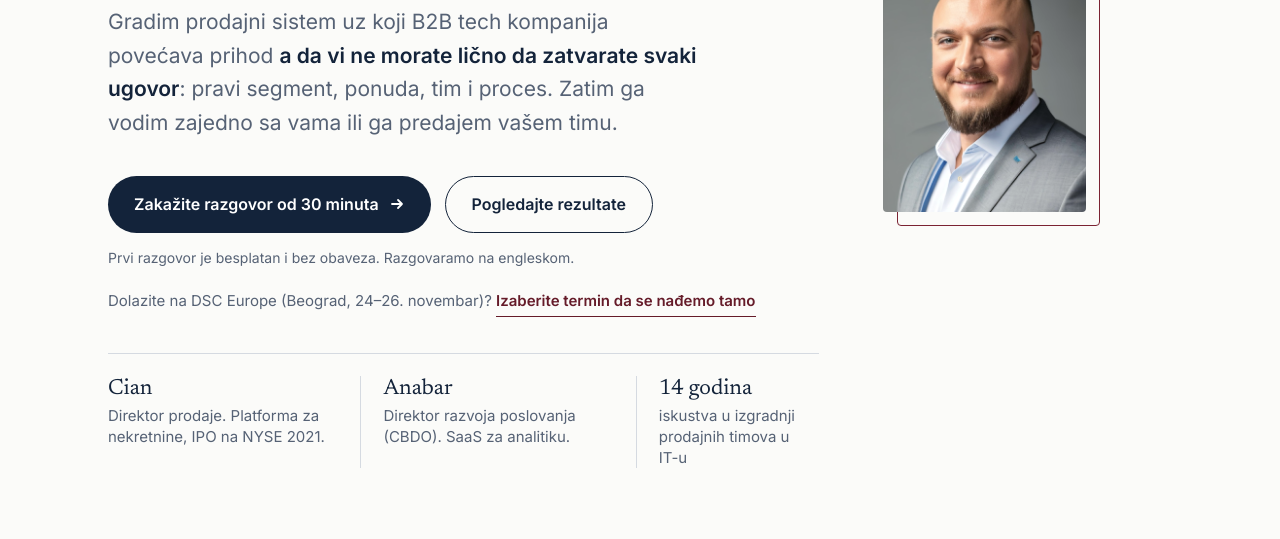
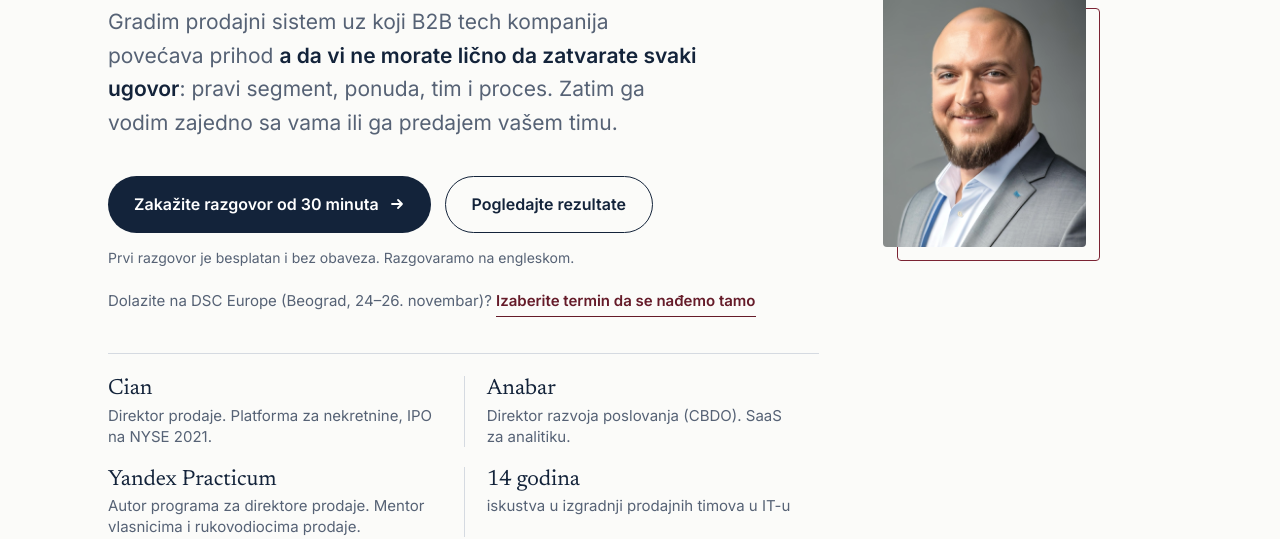
Before and after one commit to sergeyant2019-cell/antipkin.io, a plain HTML site: page sr/index.html in a window 1280 px wide. Shown: the part 428-967 px from the top of the page. Drawn offline with Linux system fonts and the light colour scheme.

Commit message:
Add Yandex Practicum credential to EN and SR pages
Co-Authored-By: Claude Opus 5.5 <noreply@anthropic.com>

```diff
--- a/sr/index.html
+++ b/sr/index.html
@@ -97,9 +97,10 @@
   @media (max-width: 560px) { .nav .btn.small .long { display:none; } }
   .event[hidden] { display:none; }
   .event a { color:var(--accent-d); font-weight:600; text-decoration:none; border-bottom:1px solid currentColor; padding:6px 0; }
-  .creds { list-style:none; display:grid; grid-template-columns:1.1fr 1.2fr .8fr; margin-top:40px; padding-top:22px; border-top:1px solid var(--rule); }
+  .creds { list-style:none; display:grid; grid-template-columns:1fr 1fr; row-gap:20px; margin-top:40px; padding-top:22px; border-top:1px solid var(--rule); }
   .creds li { font-size:15px; line-height:1.4; color:var(--muted); padding-right:22px; text-wrap:pretty; }
   .creds li + li { padding-left:22px; border-left:1px solid var(--rule); }
+  .creds li:nth-child(3) { padding-left:0; border-left:0; }
   .creds b { display:block; font-family:var(--serif); font-weight:400; font-size:22px; color:var(--ink); line-height:1.2; margin-bottom:2px; }
   .portrait { position:relative; padding:0 14px 14px 0; }
   .portrait img { position:relative; width:100%; height:auto; aspect-ratio:4/5; object-fit:cover; object-position:58% 20%; border-radius:4px; filter:saturate(.85) contrast(1.03); }
@@ -264,6 +265,7 @@
       <ul class="creds">
         <li><b>Cian</b>Direktor prodaje. Platforma za nekretnine, IPO na NYSE 2021.</li>
         <li><b>Anabar</b>Direktor razvoja poslovanja (CBDO). SaaS za analitiku.</li>
+        <li><b>Yandex Practicum</b>Autor programa za direktore prodaje. Mentor vlasnicima i rukovodiocima prodaje.</li>
         <li><b>14 godina</b>iskustva u izgradnji prodajnih timova u IT-u</li>
       </ul>
     </div>
@@ -376,6 +378,7 @@
       <h2>Gradim prodajne timove u tehnološkim kompanijama.</h2>
       <p class="first">Time sam se 14 godina bavio iznutra, kao zaposleni. Sada radim nezavisno, sa nekoliko kompanija istovremeno.</p>
       <p>U Cianu, platformi za nekretnine koja je izašla na NYSE, napredovao sam od rukovodioca regionalnih prodajnih timova do direktora prodaje. Linije poslovanja koje sam vodio povećale su prihod više od 10 puta i donosile su oko 60% ukupnog prihoda kompanije. U Anabaru, SaaS kompaniji za analitiku, vodio sam razvoj poslovanja, a zatim ostao u kompaniji kao savetnik i investitor.</p>
+      <p>Yandex Practicum me je pozvao da napravim njihov program za direktore prodaje. Vodio sam ga od ideje do lansiranja i i dalje sam mentor vlasnicima, menadžerima i rukovodiocima prodaje koji kroz njega prolaze. Takođe sam sertifikovani ICI coach.</p>
       <p>Kada verujem u kompaniju, deo honorara uzimam kao udeo i u nju ulažem svoje vreme i iskustvo. To nikada nije uslov saradnje. Ne vodim fond i ne prikupljam kapital.</p>
       <p>Živim u Beogradu sa porodicom. Sa kompanijama u Beogradu radim uživo, a sa ostalima uglavnom na daljinu.</p>
     </div>
```
Also changed, not shown: index.html (+4 -1 lines).
